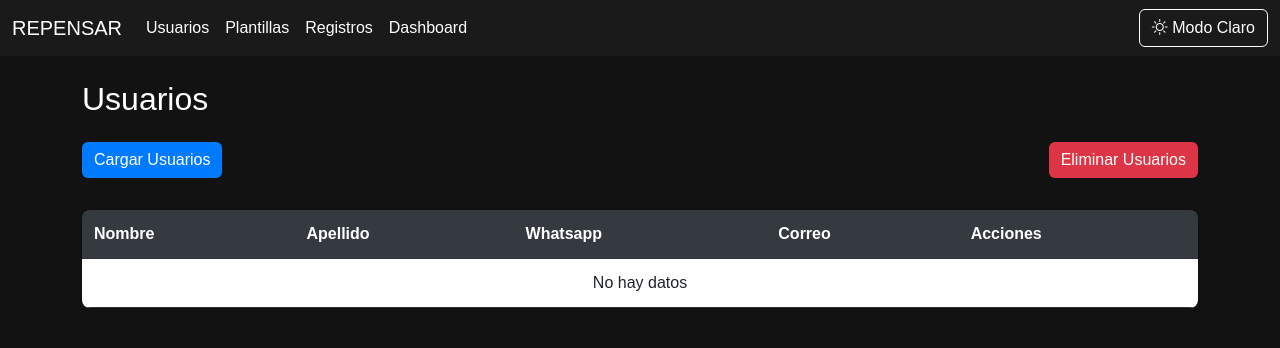
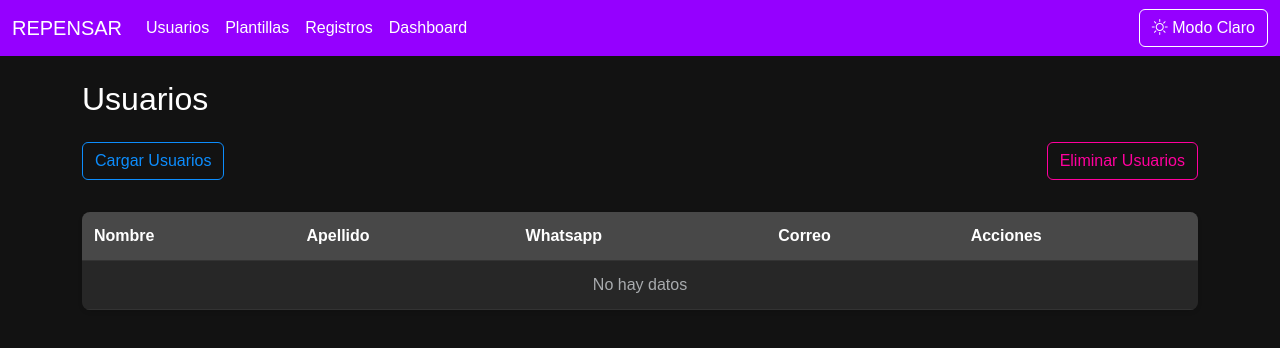
Before and after one commit to antony190599/repensar-crm, a plain HTML site: page index.html in a window 1280 px wide. Both pictures are taken after a click on the button "Modo Oscuro". Drawn offline with nearby package versions, Linux system fonts and the light colour scheme.

Commit message:
edicion-diseno

```diff
--- a/styles.css
+++ b/styles.css
@@ -1,6 +1,7 @@
 body {
     background-color: #f8f9fa;
     font-family: 'Arial', sans-serif;
+    --bs-body-color: #60666c;
 }
 .navbar {
     background-color: #343a40;
@@ -32,25 +33,25 @@ body {
     text-align: left;
 }
 .btn-primary {
-    background-color: #007bff;
+    background-color: #0d8dfd;
     border: none;
 }
 .btn-primary:hover {
-    background-color: #0056b3;
+    background-color: #0d8dfd;
 }
 .btn-warning {
     background-color: #ffc107;
     border: none;
 }
 .btn-warning:hover {
-    background-color: #e0a800;
+    background-color: #ffc107;
 }
 .btn-danger {
     background-color: #dc3545;
     border: none;
 }
 .btn-danger:hover {
-    background-color: #c82333;
+    background-color: #ff009d;
 }
 .btn-secondary {
     background-color: #6c757d;
@@ -78,22 +79,29 @@ body.dark-mode {
 }
 
 .dark-mode .navbar {
-    background-color: #1a1a1a;
+    background-color: #9500ff;
 }
 
 .dark-mode .table {
     background-color: #1a1a1a;
     color: #ffffff;
+    --bs-table-bg: #272727;
+    --bs-table-color: #a8abae;
 }
-
+.dark-mode .table th {
+    background-color: #484848;
+}
 .dark-mode .table th,
 .dark-mode .table td {
     border-color: #333333;
 }
 
 .dark-mode .modal-content {
-    background-color: #1a1a1a;
+    background-color: #353535;
     color: #ffffff;
+}
+.dark-mode .modal-content .modal-footer{
+    background-color: #353535;
 }
 
 .dark-mode .btn-outline-light {
@@ -105,3 +113,110 @@ body.dark-mode {
     background-color: #ffffff;
     color: #000000;
 }
+
+.btn-success {
+    --bs-btn-color: #9500ff;
+    --bs-btn-bg: #ffffff00;
+    --bs-btn-border-color: #9500ff;
+    --bs-btn-hover-color: #fff;
+    --bs-btn-hover-bg: #7900d0;
+    --bs-btn-hover-border-color: #7900d0;
+    --bs-btn-focus-shadow-rgb: 60, 153, 110;
+    --bs-btn-active-color: #fff;
+    --bs-btn-active-bg: #560094;
+    --bs-btn-active-border-color: #560094;
+    --bs-btn-active-shadow: inset 0 3px 5px rgba(0, 0, 0, 0.125);
+    --bs-btn-disabled-color: #fff;
+    --bs-btn-disabled-bg: #9500ff;
+    --bs-btn-disabled-border-color: #9500ff;
+    --bs-border-width: 0.1rem;
+}
+
+.btn-info {
+    --bs-btn-color: #00d6a8;
+    --bs-btn-bg: #ffffff00;
+    --bs-btn-border-color: #00d6a8;
+    --bs-btn-hover-color: #fff;
+    --bs-btn-hover-bg: #00d6a8;
+    --bs-btn-hover-border-color: #00d6a8;
+    --bs-btn-focus-shadow-rgb: 11, 172, 204;
+    --bs-btn-active-color: #fff;
+    --bs-btn-active-bg: #00af89;
+    --bs-btn-active-border-color: #00af89;
+    --bs-btn-active-shadow: inset 0 3px 5px rgba(0, 0, 0, 0.125);
+    --bs-btn-disabled-color: #fff;
+    --bs-btn-disabled-bg: #00d6a8;
+    --bs-btn-disabled-border-color: #00d6a8;
+    --bs-border-width: 0.1rem;
+}
+
+.btn-danger {
+    background-color: #ffffff00;
+    border: 0.1rem solid;
+    --bs-btn-color: #ff009d;
+    --bs-btn-bg: #ffffff;
+    --bs-btn-border-color: #ff009d;
+    --bs-btn-hover-color: #fff;
+    --bs-btn-hover-bg: #f10094;
+    --bs-btn-hover-border-color: #ff009d;
+    --bs-btn-focus-shadow-rgb: 225, 83, 97;
+    --bs-btn-active-color: #fff;
+    --bs-btn-active-bg: #d90086;
+    --bs-btn-active-border-color: #d90086;
+    --bs-btn-active-shadow: inset 0 3px 5px rgba(0, 0, 0, 0.125);
+    --bs-btn-disabled-color: #fff;
+    --bs-btn-disabled-bg: #ff009d;
+    --bs-btn-disabled-border-color: #ff009d;
+
+}
+
+.table th {
+    background-color: #00efbb;
+}
+
+.navbar {
+    background-color: #9500ff;
+}
+
+.btn-primary {
+    background-color: #ffffff00;
+    border: 0.1rem solid;
+    --bs-btn-color: #0d8dfd;
+    --bs-btn-bg: #ffffff;
+    --bs-btn-border-color: #0d8dfd;
+    --bs-btn-hover-color: #fff;
+    --bs-btn-hover-bg: #0d8dfd;
+    --bs-btn-hover-border-color: #0d8dfd;
+    --bs-btn-focus-shadow-rgb: 49, 132, 253;
+    --bs-btn-active-color: #fff;
+    --bs-btn-active-bg: #0d7fe2;
+    --bs-btn-active-border-color: #0d7fe2;
+    --bs-btn-active-shadow: inset 0 3px 5px rgba(0, 0, 0, 0.125);
+    --bs-btn-disabled-color: #fff;
+    --bs-btn-disabled-bg: #0d8dfd;
+    --bs-btn-disabled-border-color: #0d8dfd;
+}
+
+.btn-warning {
+    background-color: #ffffff00;
+    border: 0.1rem solid;
+    --bs-btn-color: #ffc107;
+    --bs-btn-bg: #ffffff;
+    --bs-btn-border-color: #ffc107;
+    --bs-btn-hover-color: #fff;
+    --bs-btn-hover-bg: #ffc107;
+    --bs-btn-hover-border-color: #ffc107;
+    --bs-btn-focus-shadow-rgb: 217, 164, 6;
+    --bs-btn-active-color: #fff;
+    --bs-btn-active-bg: #e9ae00;
+    --bs-btn-active-border-color: #e9ae00;
+    --bs-btn-active-shadow: inset 0 3px 5px rgba(0, 0, 0, 0.125);
+    --bs-btn-disabled-color: #fff;
+    --bs-btn-disabled-bg: #ffc107;
+    --bs-btn-disabled-border-color: #ffc107;
+}
+
+.modal-header {
+    background-color: #9500ff;
+
+}
```
Also changed, not shown: docs/wireframes/imagenes/boceto.plantillas.jpeg (added), docs/wireframes/imagenes/boceto.registros.jpeg (added), docs/wireframes/imagenes/boceto.usuarios.jpeg (added), img/logo.png (added).
